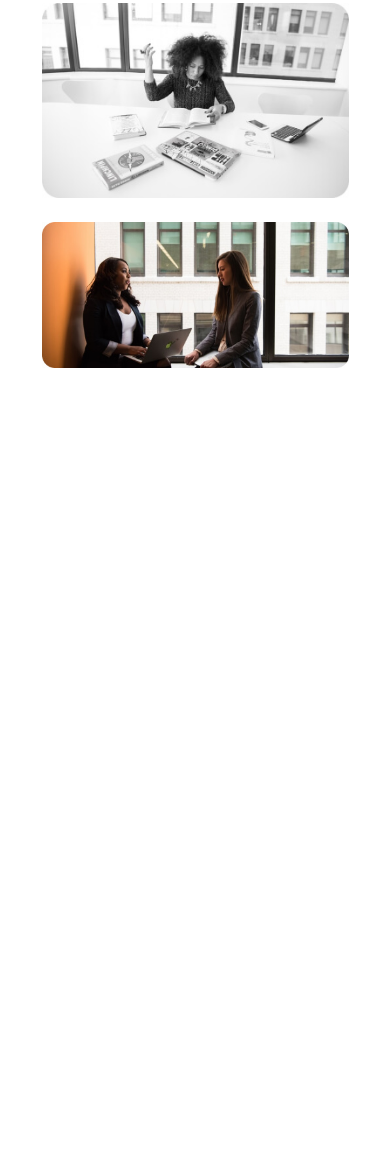
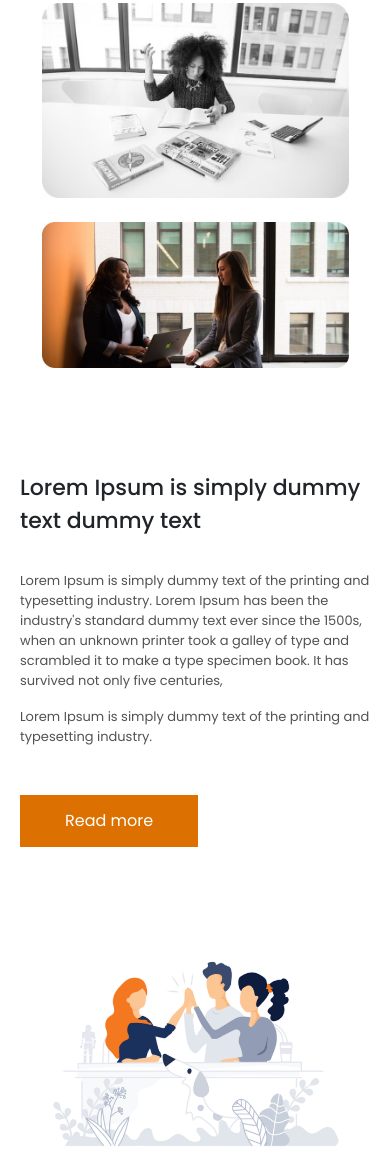
Before and after one commit to shakhbozpro/Digital-Agency, a website: page index.html in a window 390 px wide. Shown: the part 3978-5153 px from the top of the page. Before the commit the page ends 4346 px from the top, so only its background shows below. Drawn offline with nearby package versions, Linux system fonts and the light colour scheme.

Commit message:
Finished section information with it's responsive

```diff
--- a/index.html
+++ b/index.html
@@ -374,6 +374,42 @@
         </div>
       </section>
       <!-- Projects section finish -->
+
+      <!-- Information section start -->
+      <section class="information">
+        <div class="information-container">
+          <div
+            class="d-md-flex justify-content-md-between align-items-md-center flex-md-row-reverse"
+          >
+            <div class="information-texts-wrapper mb-md-0">
+              <h2 class="information-heading">
+                Lorem Ipsum is simply dummy text dummy text
+              </h2>
+              <p class="information-text mb-3">
+                Lorem Ipsum is simply dummy text of the printing and typesetting
+                industry. Lorem Ipsum has been the industry's standard dummy
+                text ever since the 1500s, when an unknown printer took a galley
+                of type and scrambled it to make a type specimen book. It has
+                survived not only five centuries,
+              </p>
+              <p class="information-text mb-5">
+                Lorem Ipsum is simply dummy text of the printing and typesetting
+                industry.
+              </p>
+              <a class="information-link btn rounded-0" href="#">Read more</a>
+            </div>
+
+            <div>
+              <img
+                class="img-fluid"
+                src="images/people.png"
+                alt="Three people"
+              />
+            </div>
+          </div>
+        </div>
+      </section>
+      <!-- Information section finish -->
     </main>
     <!-- Site main finish -->
 
--- a/scss/blocks/_blocks.scss
+++ b/scss/blocks/_blocks.scss
@@ -6,4 +6,5 @@
 @import "services";
 @import "news";
 @import "projects";
+@import "information";
 @import "footer";
--- a/scss/blocks/_containers.scss
+++ b/scss/blocks/_containers.scss
@@ -26,3 +26,10 @@
    margin: 0 auto;
    padding: 0 20px;
 }
+
+.information-container {
+   width: 100%;
+   max-width: 1294px;
+   margin: 0 auto;
+   padding: 0 20px;
+}
--- /dev/null
+++ b/scss/blocks/_information.scss
@@ -0,0 +1,52 @@
+/* Information section styles */
+
+.information {
+   padding-top: 103px;
+}
+
+.information-texts-wrapper {
+   width: 100%;
+   max-width: 536px;
+   margin-bottom: 66px;
+}
+
+.information-heading {
+   font-weight: 500;
+   font-size: 22px;
+   line-height: 33px;
+   margin-bottom: 34px;
+}
+
+.information-text {
+   font-size: 13px;
+   line-height: 20px;
+   color: var(--main-text-color);
+}
+
+.information-link {
+   padding: 13px 44px;
+   color: #ffffff;
+   cursor: pointer;
+   background-color: #dc7000;
+
+   &:hover {
+      color: #ffffff !important;
+      background-color: #dc7000 !important;
+   }
+}
+
+@include mobile-first (768px) {
+   .information {
+      padding-top: 164px;
+   }
+
+   .information-heading {
+      font-size: 30px;
+      line-height: 45px;
+   }
+
+   .information-text {
+      font-size: 17px;
+      line-height: 26px;
+   }
+}
```
Also changed, not shown: css/main.css, 1 other file.
